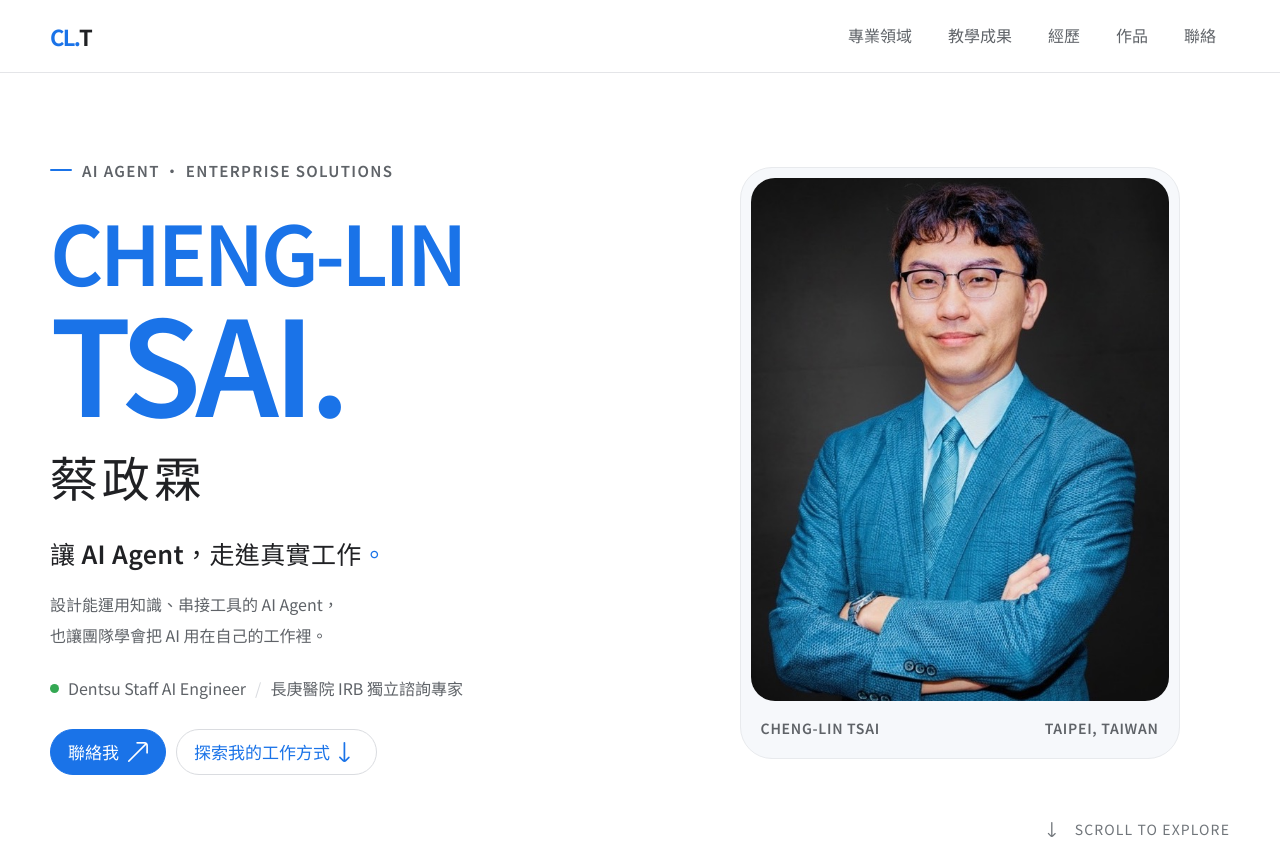
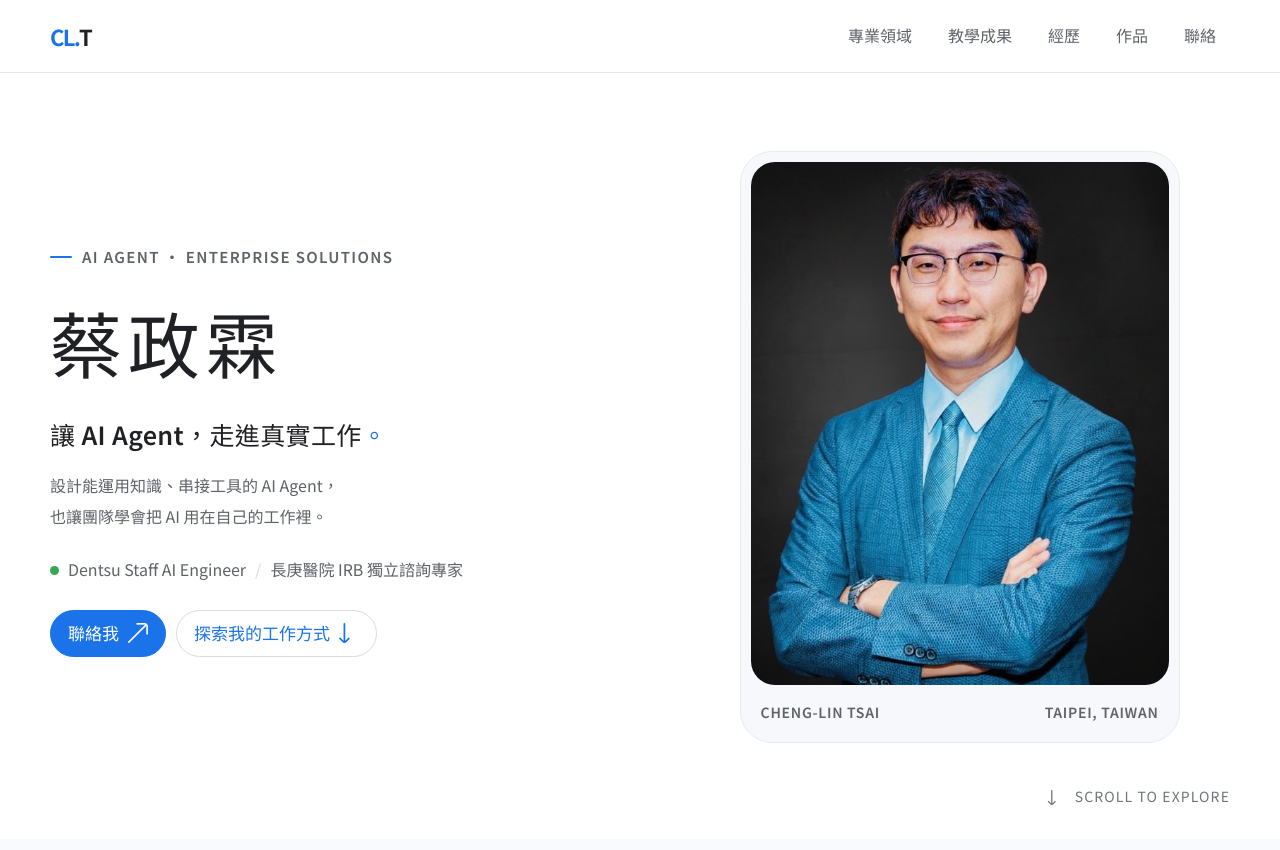
Before and after one commit to mela0976/ai-trainer-profile, a plain HTML site: page index.html in a window 1280 px wide. Shown: the top 850 px of the page. Drawn offline with Linux system fonts and the light colour scheme; a web font is replaced by a local one.

Commit message:
Use Chinese name only in hero heading

```diff
--- a/index.html
+++ b/index.html
@@ -44,7 +44,7 @@
         <div class="hero-gridline" aria-hidden="true"></div>
         <div class="hero-copy">
           <p class="eyebrow"><span class="eyebrow-rule"></span> AI Agent · Enterprise solutions </p>
-          <h1 id="hero-title"><span class="hero-name hero-name-first">CHENG-LIN</span><span class="hero-name hero-name-last">TSAI<span class="hero-period">.</span></span><span class="hero-name-zh">蔡政霖</span></h1>
+          <h1 id="hero-title"><span class="hero-name-zh">蔡政霖</span></h1>
           <p class="hero-role">讓 AI Agent，走進真實工作<span class="ice-period">。</span></p>
           <p class="hero-intro">設計能運用知識、串接工具的 AI Agent，<br class="desktop-break">也讓團隊學會把 AI 用在自己的工作裡。</p>
           <div class="hero-meta">
--- a/style.css
+++ b/style.css
@@ -602,3 +602,6 @@ img { display: block; max-width: 100%; height: auto; }
 @media(max-width:760px){.featured-project{padding:16px}.featured-project-copy h3{font-size:26px}.more-projects{grid-template-columns:1fr;gap:16px}.portfolio-project{padding:22px}.project-actions{align-items:stretch;flex-direction:column}.project-actions a{width:100%}}
 
 .portfolio-thumbnail{display:block;overflow:hidden;margin-bottom:24px;border:1px solid var(--line-soft);border-radius:14px}.portfolio-thumbnail img{display:block;width:100%;height:auto;aspect-ratio:1.65;object-fit:cover;object-position:top}
+
+/* Chinese-only hero name */
+.hero h1 .hero-name-zh { margin-top: 0; font-size: clamp(44px, 6vw, 72px); }
```
